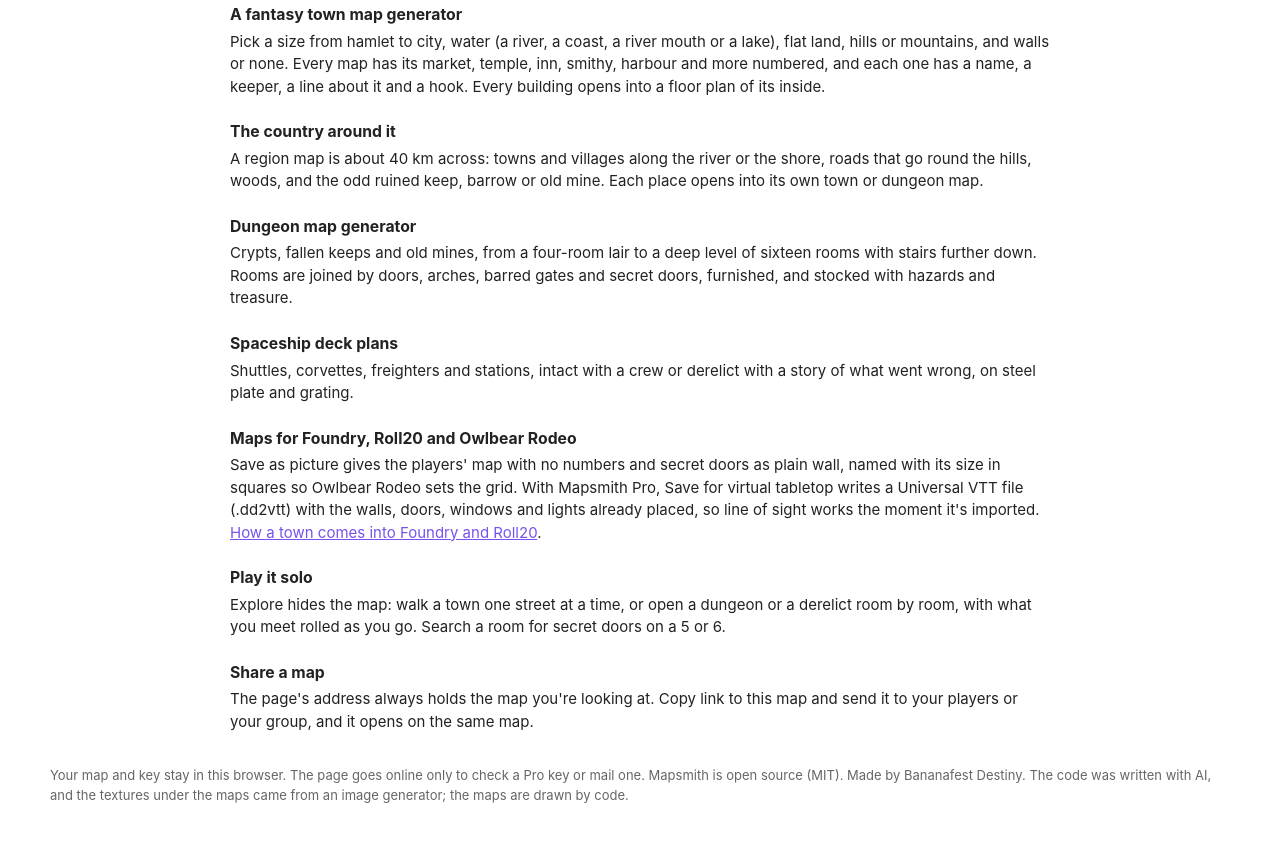
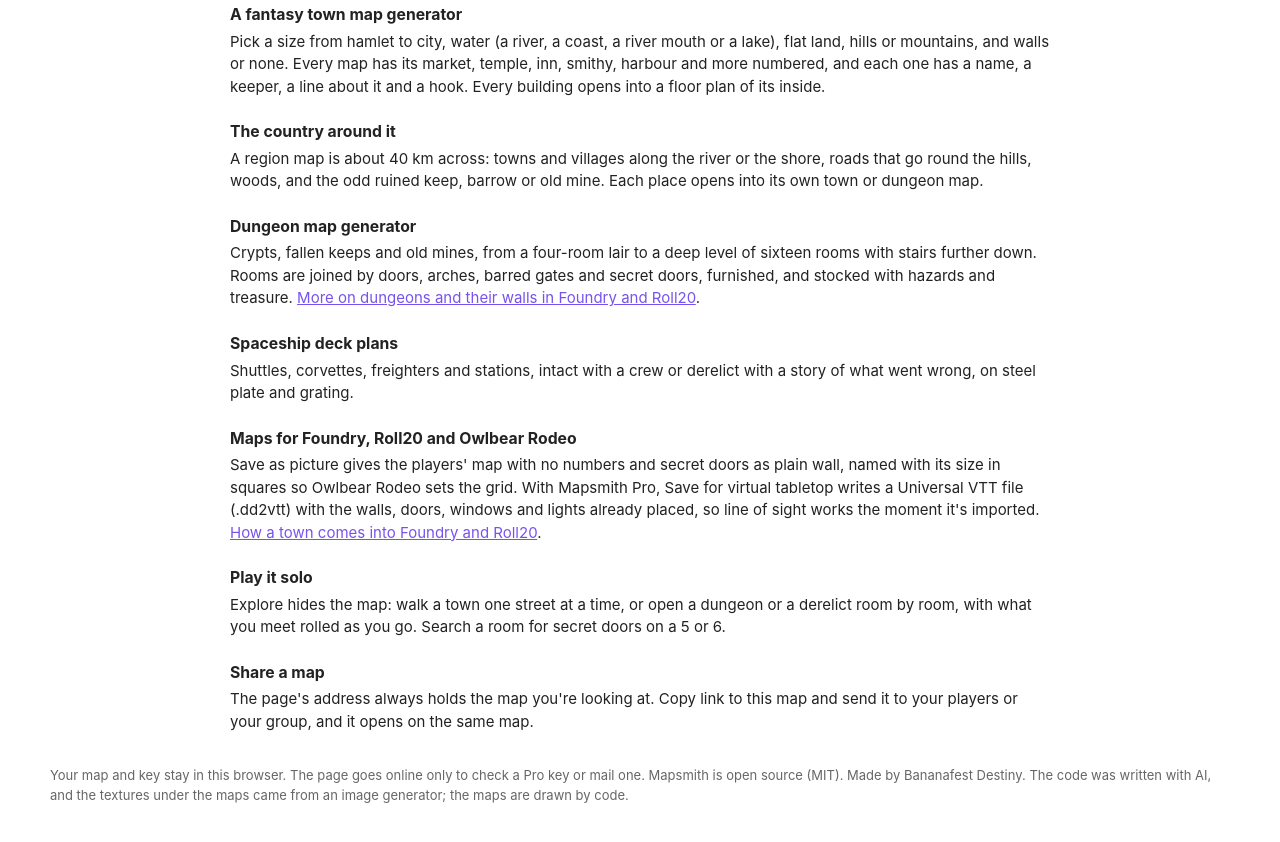
Before and after one commit to walkertbrown/mapsmith, a website with bundled scripts: page web/index.html in a window 1280 px wide. Shown: the part 723-1565 px from the top of the page. Built offline with nearby package versions, Linux system fonts and the light colour scheme; files whose address does not match are found by name; what obsidian would draw is missing.

Commit message:
Dungeon map generator page: walls for Foundry and Roll20, $6 once
Co-Authored-By: Claude Opus 5.5 <noreply@anthropic.com>
Claude-Session: https://claude.ai/code/session_01EU23ZnLtNw4SGYJ1TraZWD

```diff
--- a/web/index.html
+++ b/web/index.html
@@ -111,7 +111,7 @@ footer{max-width:1180px;margin:0 auto;padding:0 16px 40px;font-size:13px;color:v
 	<h2>The country around it</h2>
 	<p>A region map is about 40 km across: towns and villages along the river or the shore, roads that go round the hills, woods, and the odd ruined keep, barrow or old mine. Each place opens into its own town or dungeon map.</p>
 	<h2>Dungeon map generator</h2>
-	<p>Crypts, fallen keeps and old mines, from a four-room lair to a deep level of sixteen rooms with stairs further down. Rooms are joined by doors, arches, barred gates and secret doors, furnished, and stocked with hazards and treasure.</p>
+	<p>Crypts, fallen keeps and old mines, from a four-room lair to a deep level of sixteen rooms with stairs further down. Rooms are joined by doors, arches, barred gates and secret doors, furnished, and stocked with hazards and treasure. <a href="https://bulkhead.bananafest-destiny.com/dungeon-map-generator/">More on dungeons and their walls in Foundry and Roll20</a>.</p>
 	<h2>Spaceship deck plans</h2>
 	<p>Shuttles, corvettes, freighters and stations, intact with a crew or derelict with a story of what went wrong, on steel plate and grating.</p>
 	<h2>Maps for Foundry, Roll20 and Owlbear Rodeo</h2>
```
